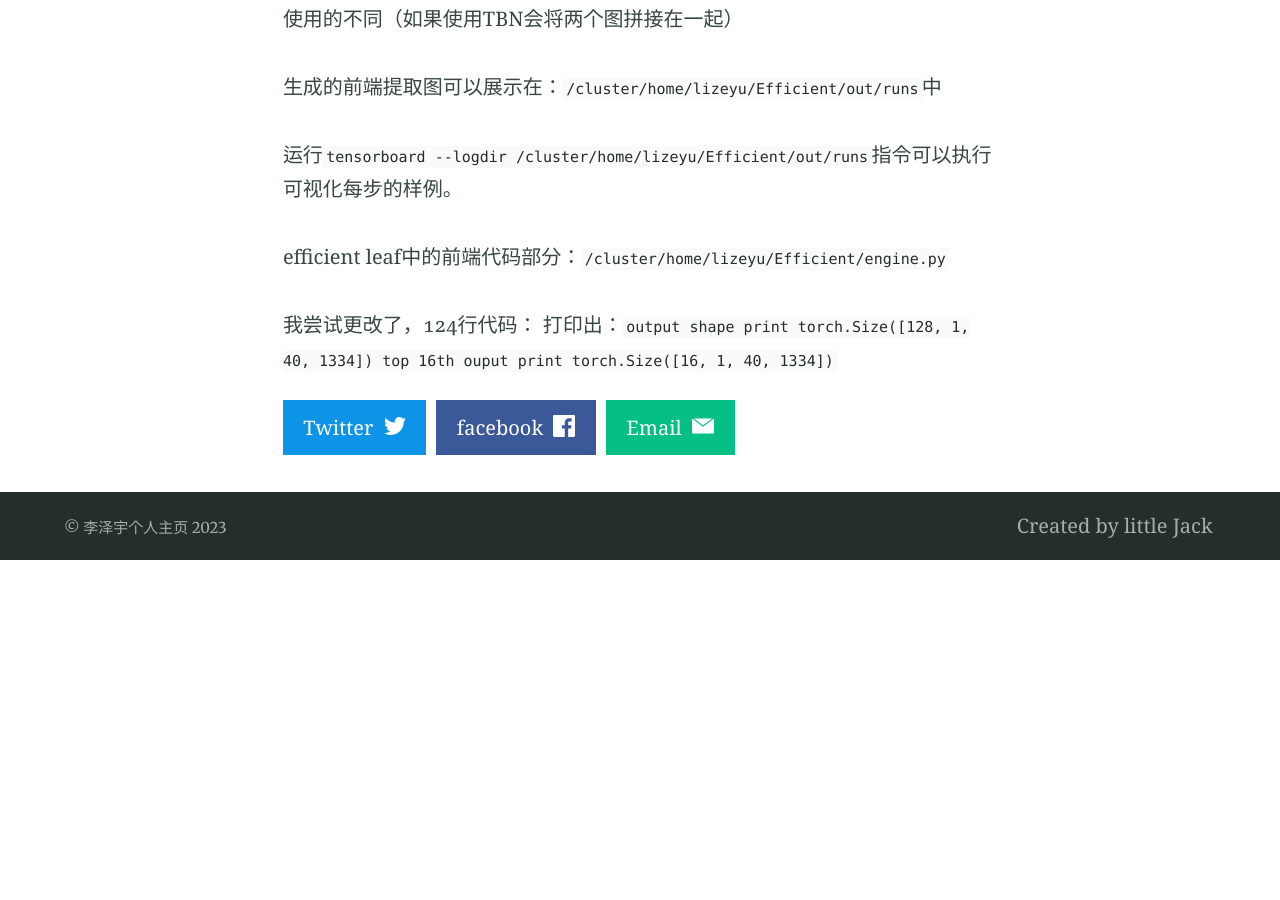
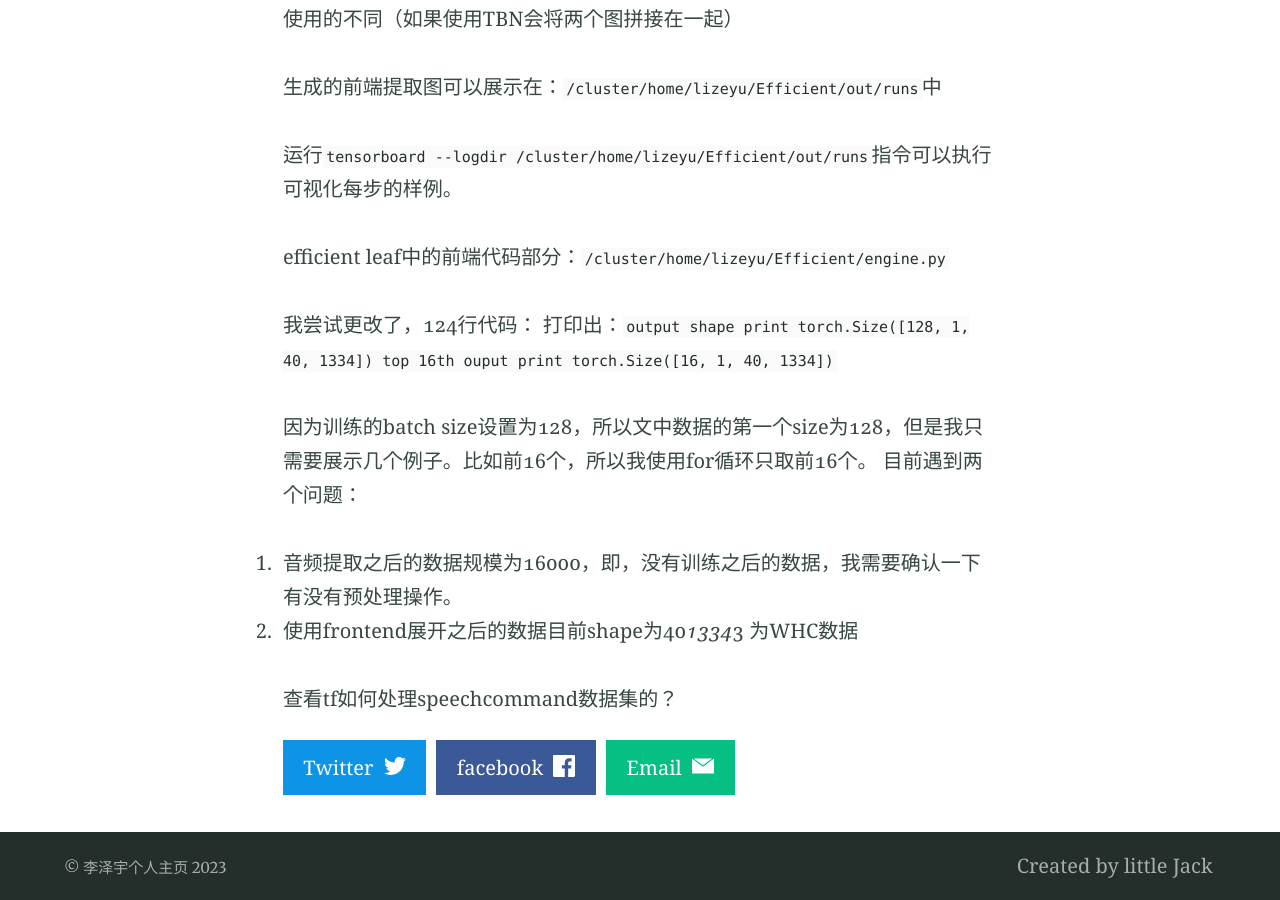
Before and after one commit to lizeyujack/lizeyujack.github.io, a Jekyll site: the page built from _posts/2023-3-7-1.md, in a window 1280 px wide and 900 px high, scrolled down 1486 px. Built offline with Jekyll 4.4.1, drawn with Linux system fonts in a browser that asks for light colours; before the commit the page ends 2046 px from its top, so only the background shows below that.

Commit message:
Update 2023-3-7-1.md

````diff
--- a/_posts/2023-3-7-1.md
+++ b/_posts/2023-3-7-1.md
@@ -40,3 +40,14 @@ efficient leaf中的前端代码部分：`/cluster/home/lizeyu/Efficient/engine.
 我尝试更改了，124行代码：
 打印出：```output shape print torch.Size([128, 1, 40, 1334])
 top 16th ouput print torch.Size([16, 1, 40, 1334])```
+
+
+
+
+因为训练的batch size设置为128，所以文中数据的第一个size为128，但是我只需要展示几个例子。比如前16个，所以我使用for循环只取前16个。
+目前遇到两个问题：
+1. 音频提取之后的数据规模为16000，即，没有训练之后的数据，我需要确认一下有没有预处理操作。
+2. 使用frontend展开之后的数据目前shape为40*1334*3 为WHC数据
+
+
+查看tf如何处理speechcommand数据集的？
````
